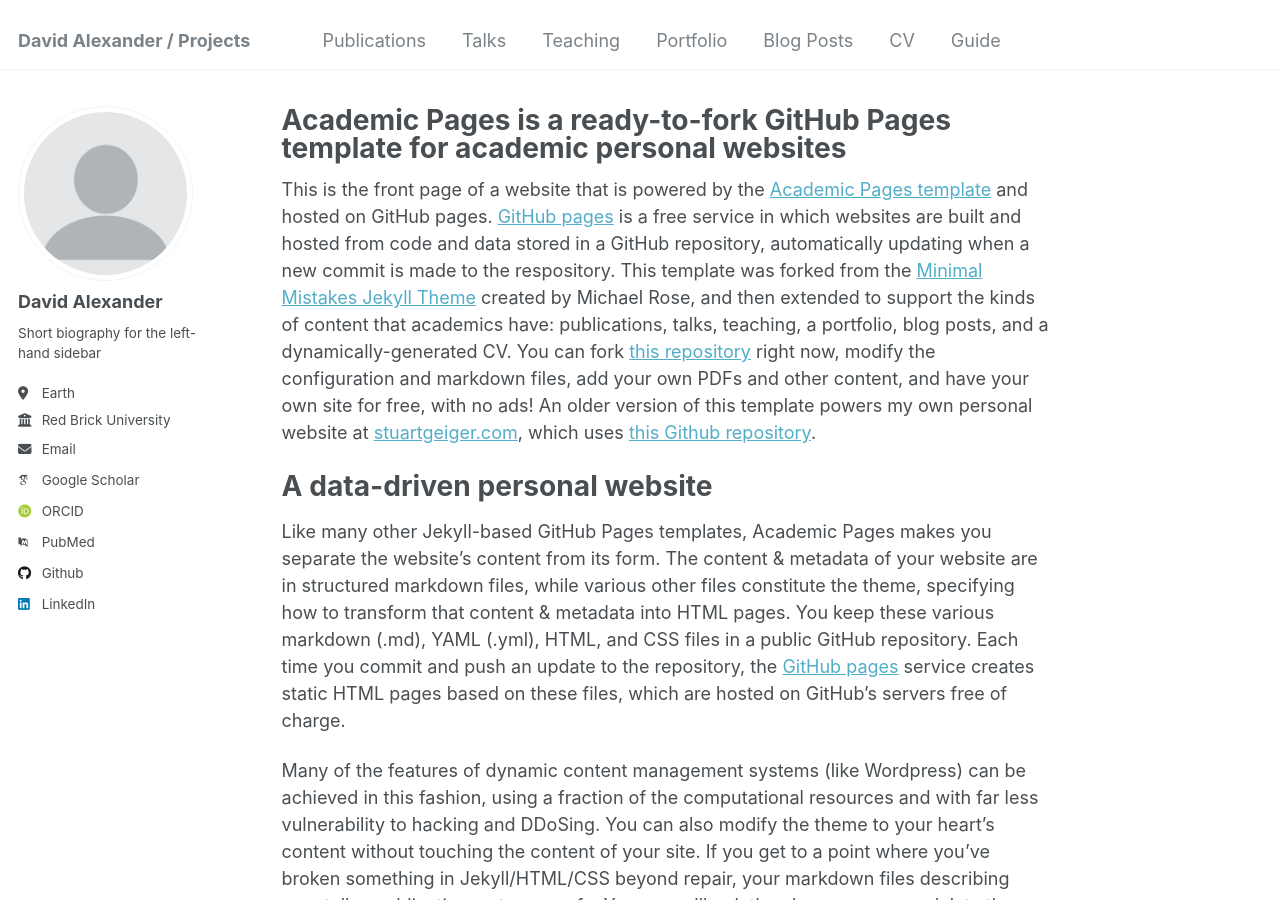
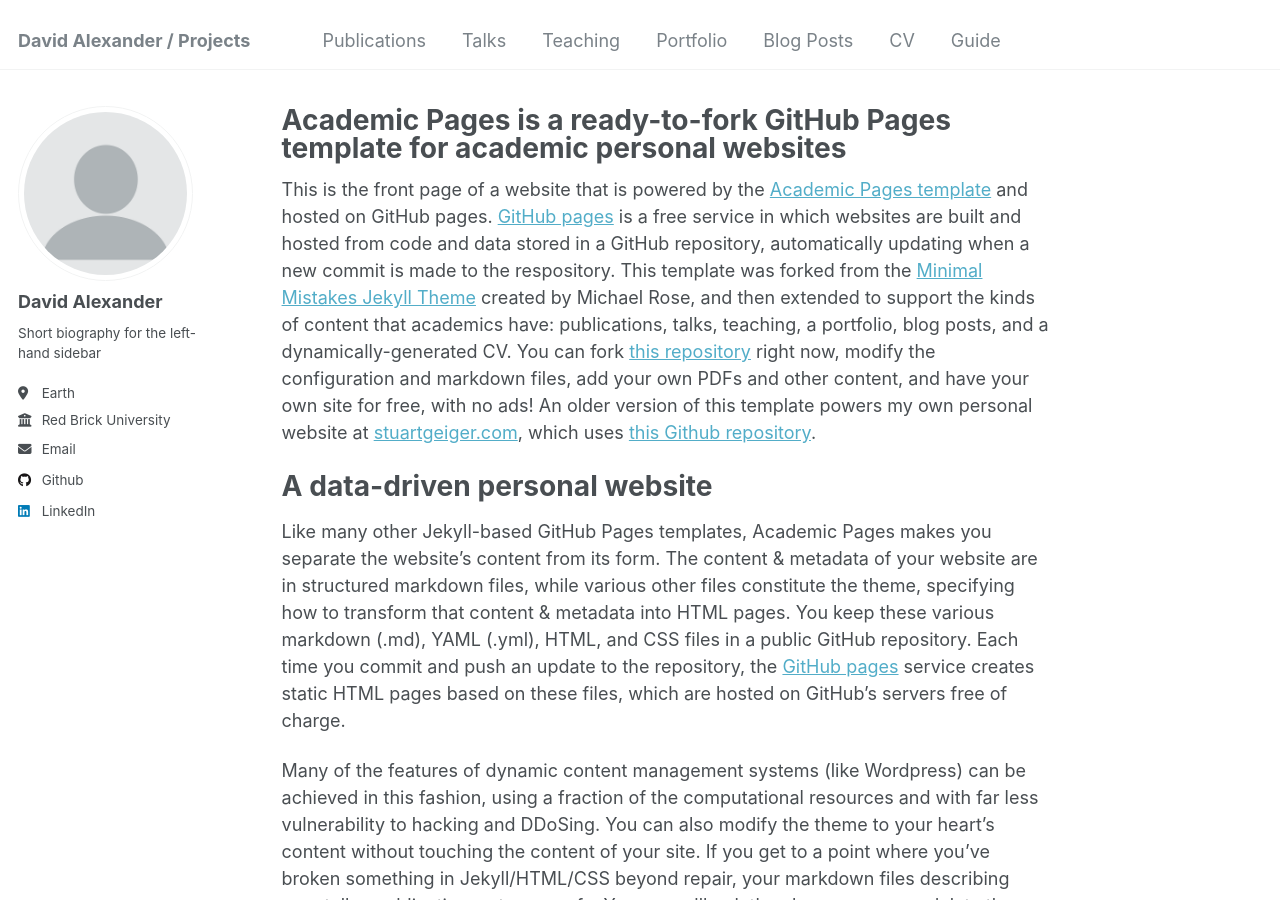
Before and after one commit to dmalexa5/dmalexa5.github.io, a Jekyll site: the page built from _pages/about.md, in a window 1280 px wide and 900 px high. Built offline with Jekyll 4.4.1, drawn with Linux system fonts in a browser that asks for light colours; some web fonts are replaced; some of the changed lines change nothing that is shown.

Commit message:
Update _config.yml

```diff
--- a/_config.yml
+++ b/_config.yml
@@ -32,11 +32,11 @@
 
   # Academic websites
   arxiv            : # URL - Update with the correct link to your profile
-  googlescholar    : "https://scholar.google.com/citations?user=PS_CX0AAAAAJ"
+  googlescholar    : # URL
   impactstory      : # URL
-  orcid            : "http://orcid.org/yourorcidurl"
+  orcid            : # URL
   semantic         : # URL
-  pubmed           : "https://www.ncbi.nlm.nih.gov/pubmed/?term=john+snow"
+  pubmed           : # URL
   researchgate     : # URL
 
   # Repositories and software development
```
